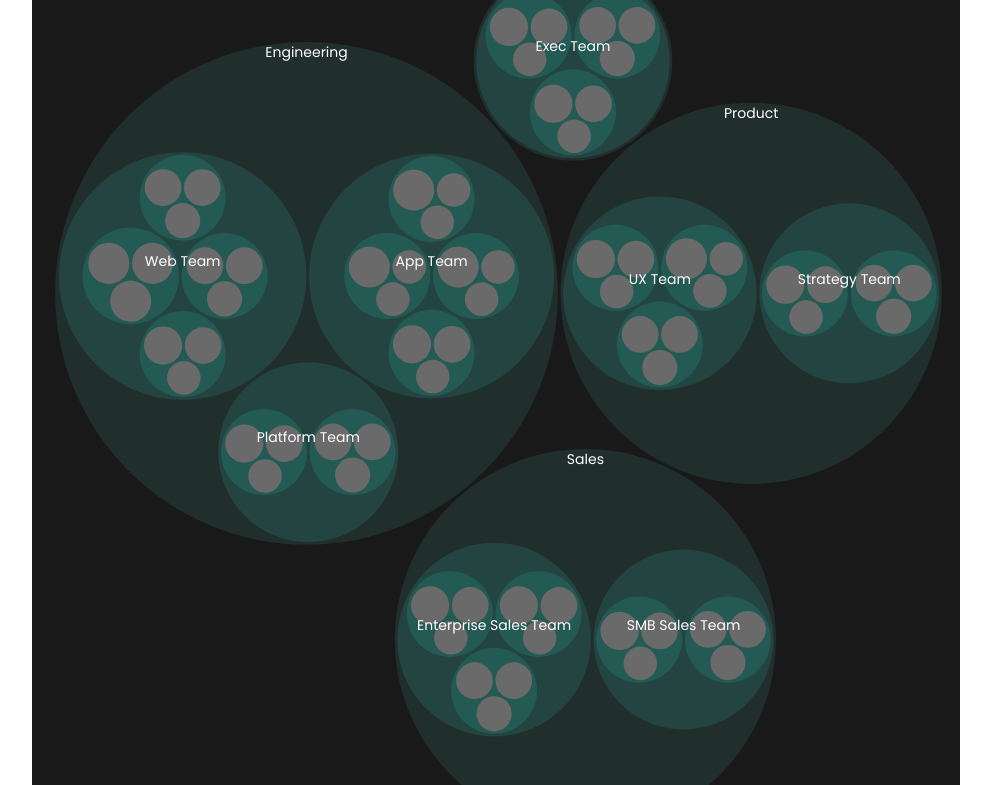
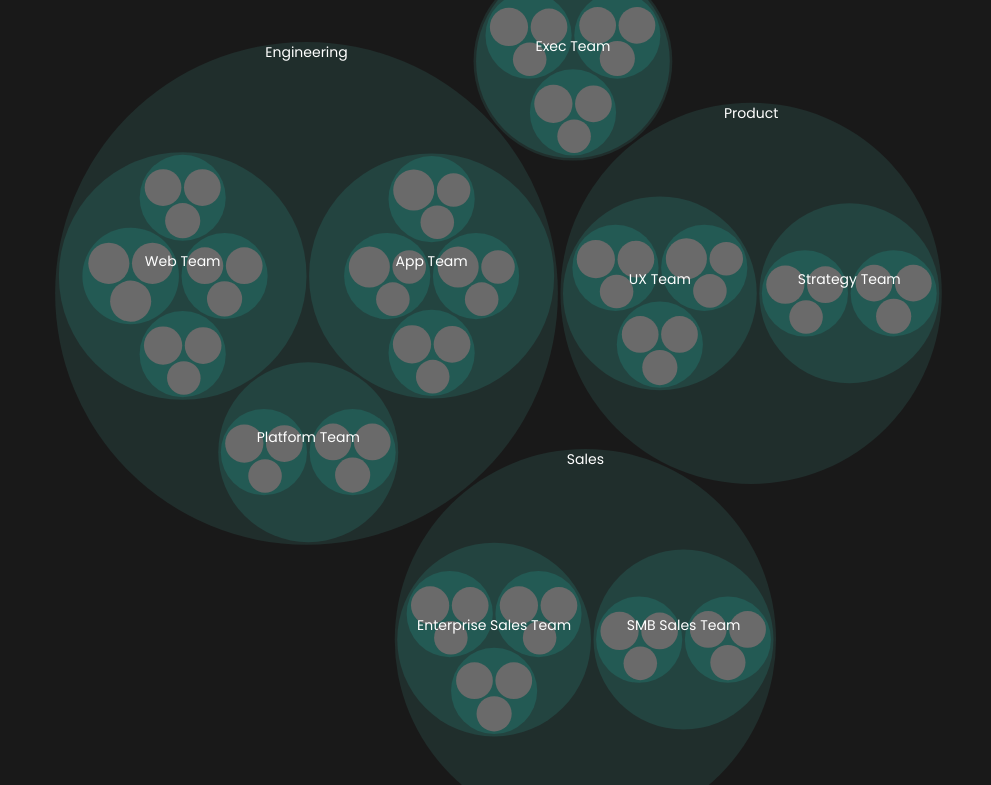
Before and after one commit to hbtucker/insideOUT-Layered-Circle-Chart, a website: page index.html in a window 1280 px wide. Shown: the part 90-875 px from the top of the page, without its empty margins (130-1121 px from the left). Drawn offline with nearby package versions, Linux system fonts and the light colour scheme.

Commit message:
Update index.html

```diff
--- a/index.html
+++ b/index.html
@@ -14,6 +14,8 @@
             justify-content: center;
             align-items: center;
             min-height: 100vh;
+            background-color: #191919;
+            color: white;
         }
         #chart {
             position: relative;
```
